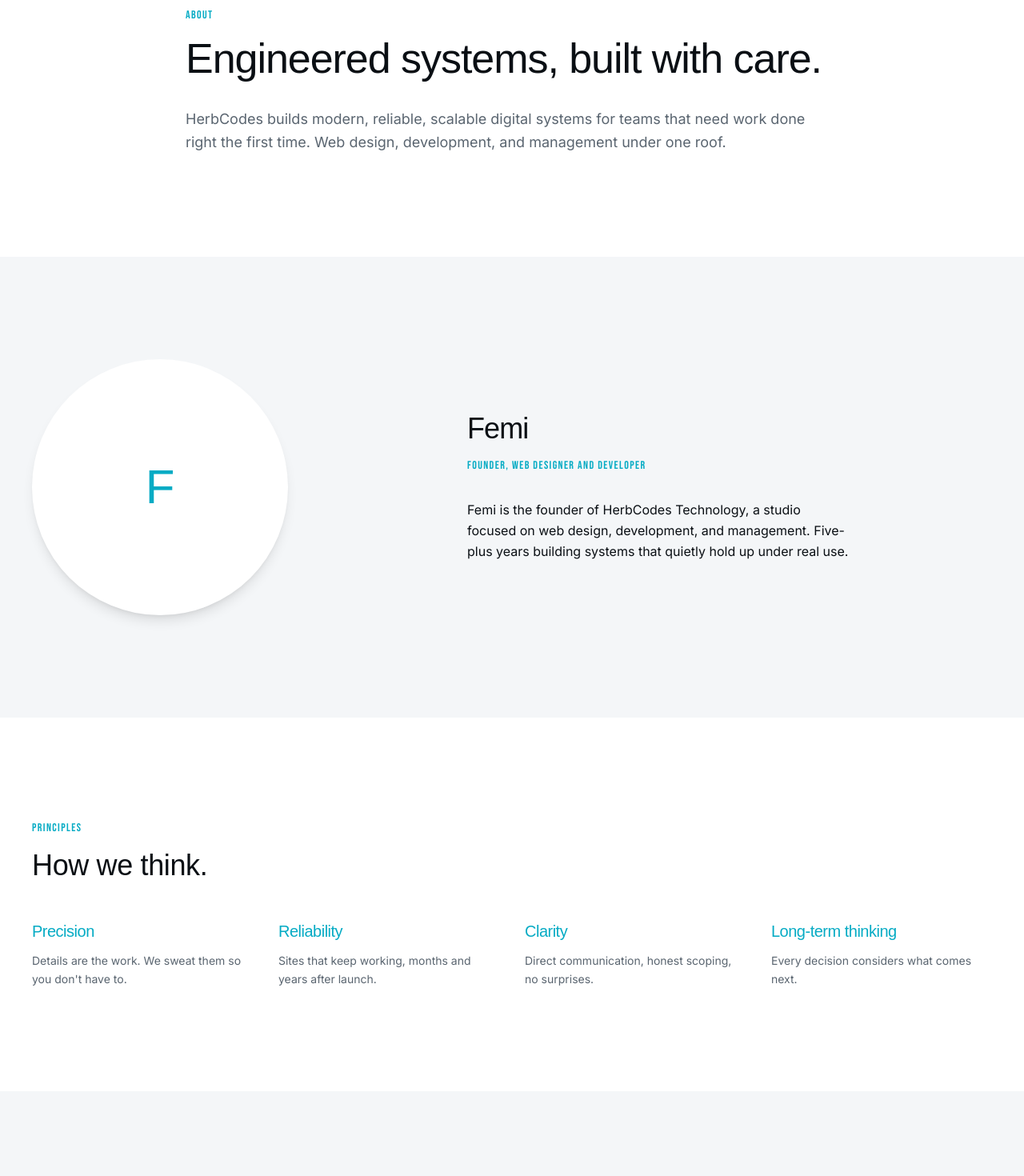
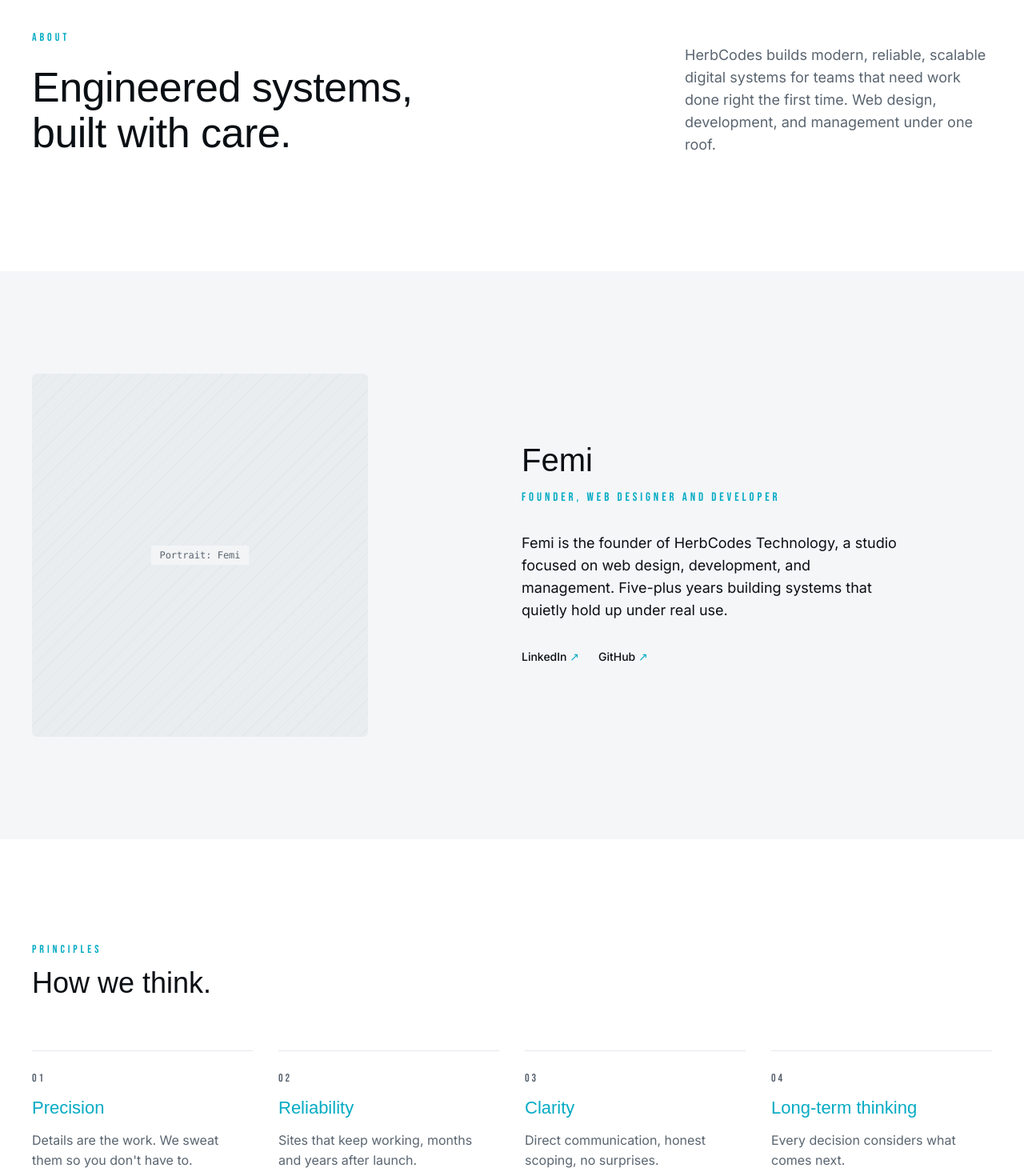
Before and after one commit to Obafemi00/portfolio, a Next.js app: page /about in a window 1280 px wide. Shown: the part 200-1670 px from the top of the page at 80% size. Built offline with nearby package versions, Linux system fonts and the light colour scheme; a web font is replaced by a local one.

Commit message:
feat(about): align About page with design, add staggered H1 reveal and new section layouts

```diff
--- a/app/about/page.tsx
+++ b/app/about/page.tsx
@@ -1,5 +1,4 @@
 import type { Metadata } from 'next';
-import Eyebrow from '@/components/ui/Eyebrow';
 import CtaBand from '@/components/layout/CtaBand';
 
 export const metadata: Metadata = {
@@ -7,11 +6,16 @@
   description: 'HerbCodes Technology. A studio focused on web design, development, and management.',
 };
 
-const values = [
-  { title: 'Precision', body: 'Details are the work. We sweat them so you don\'t have to.' },
-  { title: 'Reliability', body: 'Sites that keep working, months and years after launch.' },
-  { title: 'Clarity', body: 'Direct communication, honest scoping, no surprises.' },
-  { title: 'Long-term thinking', body: 'Every decision considers what comes next.' },
+const h1Lines = [
+  { text: 'Engineered systems,', delay: '[--mask-reveal-delay:150ms]' },
+  { text: 'built with care.', delay: '[--mask-reveal-delay:270ms]' },
+];
+
+const principles = [
+  { num: '01', title: 'Precision', body: 'Details are the work. We sweat them so you don\'t have to.' },
+  { num: '02', title: 'Reliability', body: 'Sites that keep working, months and years after launch.' },
+  { num: '03', title: 'Clarity', body: 'Direct communication, honest scoping, no surprises.' },
+  { num: '04', title: 'Long-term thinking', body: 'Every decision considers what comes next.' },
 ];
 
 const capabilities = [
@@ -20,73 +24,112 @@
   'Cloudflare', 'DNS/SSL', 'SEO',
 ];
 
+const socials = [
+  { label: 'LinkedIn', href: 'https://www.linkedin.com/in/femi-herbert/' },
+  { label: 'GitHub', href: 'https://github.com/Obafemi00' },
+];
+
+const stripes = 'repeating-linear-gradient(135deg, #E9EDF0 0 12px, #E2E7EB 12px 13px)';
+
+const eyebrow = 'font-bebas text-herb-cyan text-[13px] tracking-[0.24em] md:text-sm md:tracking-[0.28em]';
+const sectionH2 = 'm-0 font-hammersmith font-normal tracking-normal text-herb-ink text-[30px] md:text-[36px] leading-[1.12]';
+
 export default function AboutPage() {
   return (
     <>
-      <section className="py-section bg-white">
-        <div className="container-content max-w-4xl">
-          <Eyebrow>About</Eyebrow>
-          <h1 className="text-h1 font-hammersmith text-herb-ink balance mt-4">
-            Engineered systems, built with care.
+      <section className="bg-white pt-[72px] pb-24 md:pt-40 md:pb-36">
+        <div className="max-w-[1280px] mx-auto px-6 md:px-10 grid grid-cols-1 md:grid-cols-12 gap-6 md:items-end">
+          <div className="md:col-span-8 flex flex-col gap-5 md:gap-6">
+            <div className={eyebrow}>ABOUT</div>
+            <h1 className="m-0 font-hammersmith font-normal text-herb-ink text-[40px] md:text-[52px] leading-[1.1] tracking-[-0.01em] max-w-[720px]">
+              {h1Lines.map((line) => (
+                <span key={line.text} className="block overflow-hidden pb-[0.14em] -mb-[0.14em]">
+                  <span className={`mask-reveal-line block ${line.delay}`}>{line.text}</span>
+                </span>
+              ))}
             </h1>
-          <p className="text-lg text-herb-slate font-inter mt-8 leading-relaxed">
+          </div>
+          <div className="md:col-span-4">
+            <p className="m-0 mt-4 font-inter text-base md:text-lg leading-[1.65] text-herb-slate max-w-[620px]">
               HerbCodes builds modern, reliable, scalable digital systems for teams that need work done right the first time. Web design, development, and management under one roof.
             </p>
           </div>
+        </div>
       </section>
 
-      <section className="py-section bg-herb-fog">
-        <div className="container-content">
-          <div className="grid md:grid-cols-2 gap-16 items-center max-w-5xl">
-            <div className="flex justify-center md:justify-start">
+      <section className="bg-herb-fog py-[72px] md:py-32">
+        <div className="max-w-[1280px] mx-auto px-6 md:px-10 grid grid-cols-1 md:grid-cols-12 gap-8 md:gap-6 md:items-center">
+          <div className="md:col-span-5">
             <div
-                className="w-64 h-64 md:w-80 md:h-80 rounded-full bg-white shadow-lg flex items-center justify-center overflow-hidden"
-                aria-label="Femi portrait placeholder"
+              className="w-full max-w-[420px] aspect-[1/1.08] rounded-md overflow-hidden flex items-center justify-center"
+              style={{ background: stripes }}
+              role="img"
+              aria-label="Portrait placeholder for Femi"
             >
-                <span className="font-hammersmith text-6xl text-herb-cyan">F</span>
+              <span className="font-mono text-xs text-herb-slate bg-[rgba(244,246,248,0.9)] px-2.5 py-1">
+                Portrait: Femi
+              </span>
             </div>
           </div>
-            <div className="flex flex-col gap-4">
-              <h2 className="font-hammersmith text-4xl text-herb-ink">Femi</h2>
-              <span className="font-bebas text-herb-cyan tracking-widest uppercase text-sm">
-                Founder, Web Designer and Developer
-              </span>
-              <p className="font-inter text-base text-herb-ink leading-relaxed mt-4">
+
+          <div className="md:col-start-7 md:col-span-5 flex flex-col gap-3.5">
+            <h2 className="m-0 font-hammersmith font-normal tracking-normal text-herb-ink text-[32px] md:text-[40px] leading-[1.1]">
+              Femi
+            </h2>
+            <div className="font-bebas text-herb-cyan text-[13px] md:text-[15px] tracking-[0.26em]">
+              FOUNDER, WEB DESIGNER AND DEVELOPER
+            </div>
+            <p className="m-0 mt-[18px] font-inter text-base md:text-lg leading-[1.65] text-herb-ink max-w-[480px]">
               Femi is the founder of HerbCodes Technology, a studio focused on web design, development, and management. Five-plus years building systems that quietly hold up under real use.
             </p>
+            <div className="mt-5 flex gap-4 md:gap-6">
+              {socials.map((s) => (
+                <a
+                  key={s.label}
+                  href={s.href}
+                  target="_blank"
+                  rel="noopener noreferrer"
+                  className="font-inter text-sm font-medium text-herb-ink pb-[3px] border-b-[1.5px] border-transparent transition-colors duration-[250ms] hover:border-herb-cyan focus-visible:border-herb-cyan"
+                >
+                  {s.label} <span className="text-herb-cyan" aria-hidden="true">↗</span>
+                </a>
+              ))}
             </div>
           </div>
         </div>
       </section>
 
-      <section className="py-section bg-white">
-        <div className="container-content">
-          <div className="flex flex-col gap-4 mb-12 max-w-2xl">
-            <Eyebrow>Principles</Eyebrow>
-            <h2 className="text-h2 font-hammersmith text-herb-ink">How we think.</h2>
+      <section className="bg-white py-[72px] md:py-32">
+        <div className="max-w-[1280px] mx-auto px-6 md:px-10">
+          <div className="mb-9 md:mb-16 flex flex-col gap-3">
+            <div className={eyebrow}>PRINCIPLES</div>
+            <h2 className={sectionH2}>How we think.</h2>
           </div>
-          <div className="grid grid-cols-1 md:grid-cols-2 lg:grid-cols-4 gap-8">
-            {values.map((v) => (
-              <div key={v.title} className="flex flex-col gap-3">
-                <h3 className="font-hammersmith text-xl text-herb-cyan">{v.title}</h3>
-                <p className="font-inter text-sm text-herb-slate leading-relaxed">{v.body}</p>
+          <div className="grid grid-cols-[repeat(auto-fit,minmax(160px,1fr))] md:grid-cols-[repeat(auto-fit,minmax(220px,1fr))] gap-6 md:gap-8">
+            {principles.map((p) => (
+              <div key={p.num} className="pt-6 border-t border-[#E4E8EC] flex flex-col gap-3.5">
+                <span className="font-bebas text-sm tracking-[0.2em] text-herb-slate">{p.num}</span>
+                <h3 className="m-0 font-hammersmith font-normal tracking-normal text-[22px] leading-[1.2] text-herb-cyan">
+                  {p.title}
+                </h3>
+                <p className="m-0 font-inter text-base leading-[1.6] text-herb-slate max-w-[260px]">{p.body}</p>
               </div>
             ))}
           </div>
         </div>
       </section>
 
-      <section className="py-section bg-herb-fog">
-        <div className="container-content">
-          <div className="flex flex-col gap-4 mb-12">
-            <Eyebrow>Capabilities</Eyebrow>
-            <h2 className="text-h2 font-hammersmith text-herb-ink">What we work with.</h2>
+      <section className="bg-herb-fog py-[72px] md:py-32">
+        <div className="max-w-[1280px] mx-auto px-6 md:px-10 grid grid-cols-1 md:grid-cols-12 gap-8 md:gap-6">
+          <div className="md:col-span-4 flex flex-col gap-4">
+            <div className={eyebrow}>CAPABILITIES</div>
+            <h2 className={sectionH2}>What we work with.</h2>
           </div>
-          <div className="flex flex-wrap gap-3">
+          <div className="md:col-start-6 md:col-span-7 flex flex-wrap content-start gap-3 md:pt-2">
             {capabilities.map((tag) => (
               <span
                 key={tag}
-                className="font-bebas uppercase tracking-widest text-sm px-4 py-2 border border-herb-cyan text-herb-cyan"
+                className="font-bebas text-[15px] md:text-[17px] leading-none tracking-[0.14em] text-herb-cyan border border-herb-cyan rounded-full whitespace-nowrap pt-2 px-3.5 pb-1.5 md:pt-2.5 md:px-[18px] md:pb-2"
               >
                 {tag}
               </span>
--- a/app/globals.css
+++ b/app/globals.css
@@ -99,3 +99,13 @@
     animation: none !important;
   }
 }
+
+.mask-reveal-line {
+  animation: process-mask-reveal 900ms cubic-bezier(0.65, 0, 0.35, 1) var(--mask-reveal-delay, 150ms) backwards;
+}
+
+@media (prefers-reduced-motion: reduce) {
+  .mask-reveal-line {
+    animation: none !important;
+  }
+}
```
Lines whose indentation alone changed are shown as unchanged.
